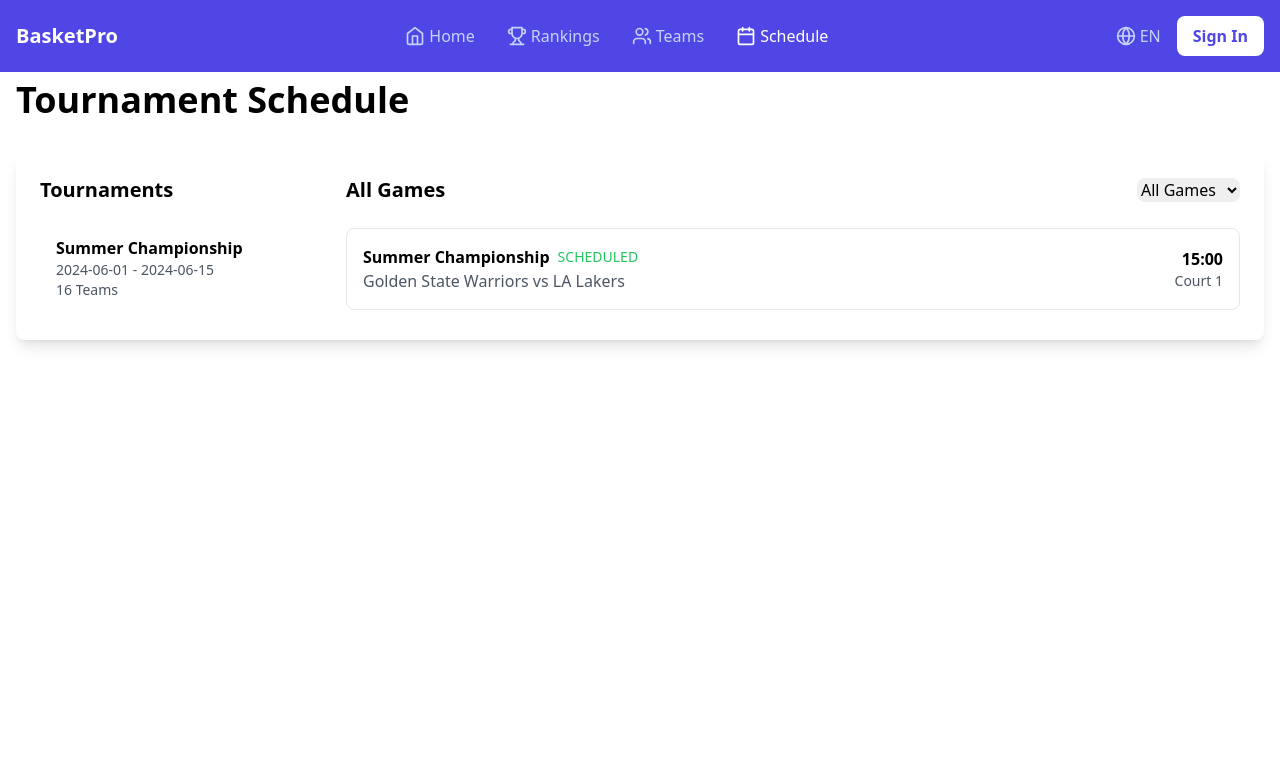
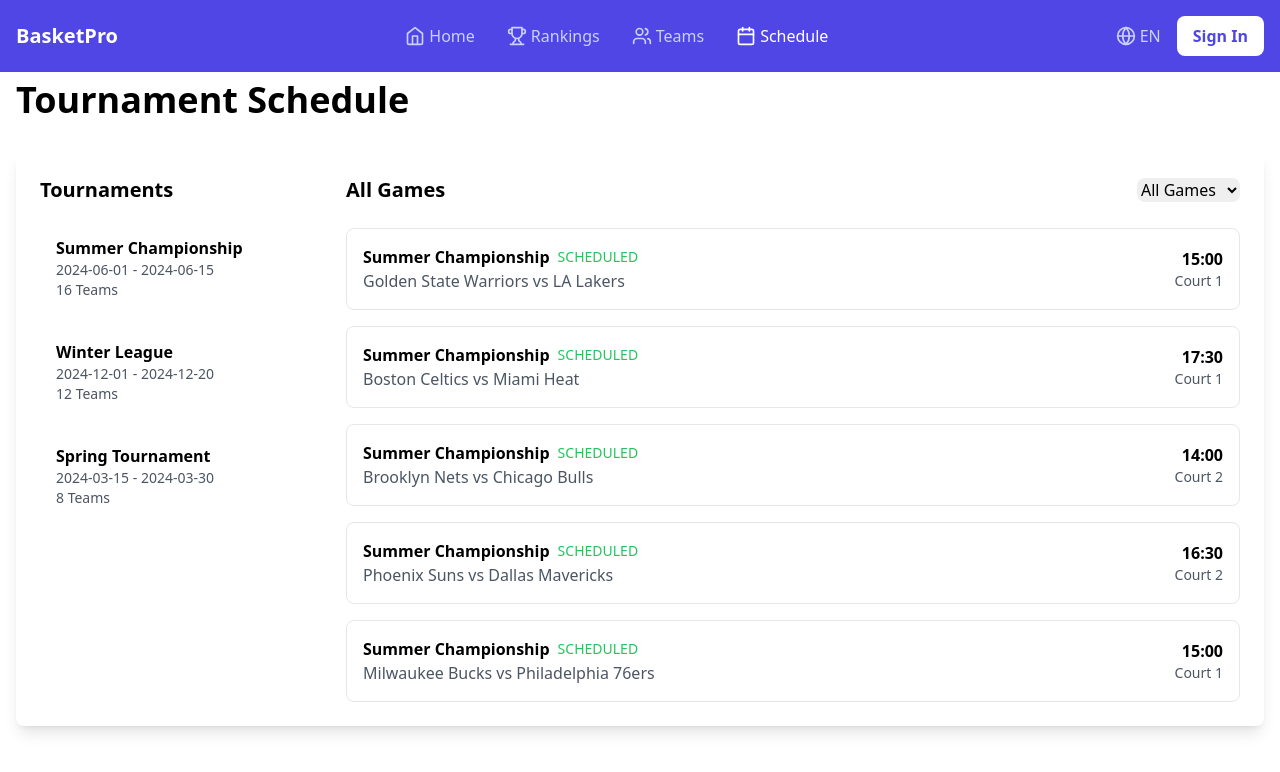
Before and after one commit to Janbolot-develp/basketball-platform, a React (Vite) app: page /schedule in a window 1280 px wide. Shown: the top 772 px of the page. Built offline with nearby package versions, Linux system fonts and the light colour scheme.

Commit message:
Update schedule.ts

```diff
--- a/src/data/schedule.ts
+++ b/src/data/schedule.ts
@@ -1,4 +1,4 @@
-import { Game, Tournament } from '../types';
+import { Game, Tournament } from "../types";
 
 export const tournaments: Tournament[] = [
   {
@@ -8,9 +8,26 @@
     endDate: "2024-06-15",
     location: "Madison Square Garden",
     status: "upcoming",
-    teams: 16
+    teams: 16,
   },
-  // Add more tournaments...
+  {
+    id: 2,
+    name: "Winter League",
+    startDate: "2024-12-01",
+    endDate: "2024-12-20",
+    location: "Staples Center",
+    status: "upcoming",
+    teams: 12,
+  },
+  {
+    id: 3,
+    name: "Spring Tournament",
+    startDate: "2024-03-15",
+    endDate: "2024-03-30",
+    location: "TD Garden",
+    status: "upcoming",
+    teams: 8,
+  },
 ];
 
 export const games: Game[] = [
@@ -22,7 +39,46 @@
     date: "2024-06-01",
     time: "15:00",
     court: "Court 1",
-    status: "scheduled"
+    status: "scheduled",
   },
-  // Add more games...
+  {
+    id: 2,
+    tournament: "Summer Championship",
+    homeTeam: "Boston Celtics",
+    awayTeam: "Miami Heat",
+    date: "2024-06-01",
+    time: "17:30",
+    court: "Court 1",
+    status: "scheduled",
+  },
+  {
+    id: 3,
+    tournament: "Summer Championship",
+    homeTeam: "Brooklyn Nets",
+    awayTeam: "Chicago Bulls",
+    date: "2024-06-02",
+    time: "14:00",
+    court: "Court 2",
+    status: "scheduled",
+  },
+  {
+    id: 4,
+    tournament: "Summer Championship",
+    homeTeam: "Phoenix Suns",
+    awayTeam: "Dallas Mavericks",
+    date: "2024-06-02",
+    time: "16:30",
+    court: "Court 2",
+    status: "scheduled",
+  },
+  {
+    id: 5,
+    tournament: "Summer Championship",
+    homeTeam: "Milwaukee Bucks",
+    awayTeam: "Philadelphia 76ers",
+    date: "2024-06-03",
+    time: "15:00",
+    court: "Court 1",
+    status: "scheduled",
+  },
 ];
```
